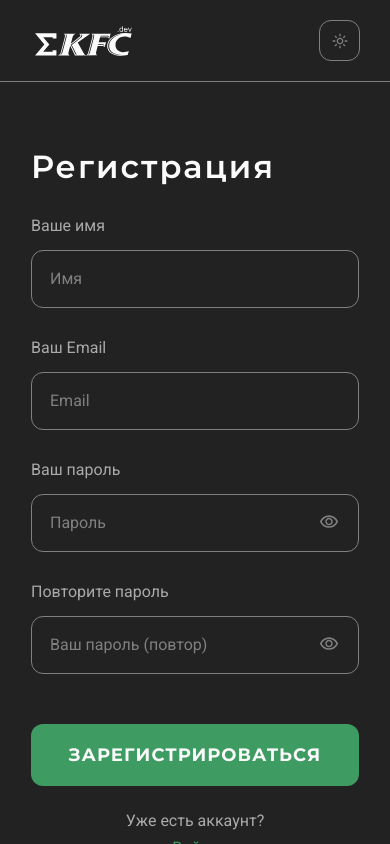
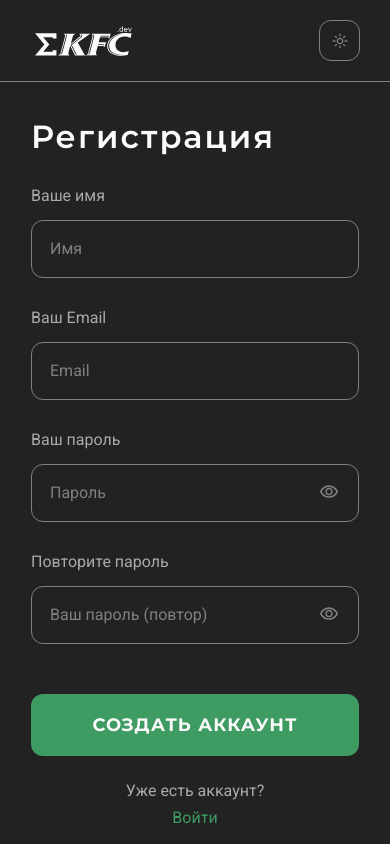
Before and after one commit to tumalexx02/sigma-kfc-dev-proj1, a React (Vite) app in the folder frontend/: page /auth/register in a window 390 px wide. Built offline with nearby package versions, Linux system fonts and the light colour scheme.

Commit message:
Minor style fixes

```diff
--- a/frontend/index.html
+++ b/frontend/index.html
@@ -7,6 +7,7 @@
     <link rel="preconnect" href="https://fonts.googleapis.com">
     <link rel="preconnect" href="https://fonts.gstatic.com" crossorigin>
     <link href="https://fonts.googleapis.com/css2?family=Montserrat:ital,wght@0,100..900;1,100..900&family=Roboto:ital,wght@0,100;0,300;0,400;0,500;0,700;0,900;1,100;1,300;1,400;1,500;1,700;1,900&display=swap" rel="stylesheet">
+    <meta name="theme-color" content="var(--background-color)">
     <title>Sigma KFC Project 1</title>
   </head>
   <body>
--- a/frontend/src/layouts/Auth/AuthLayout.module.css
+++ b/frontend/src/layouts/Auth/AuthLayout.module.css
@@ -3,8 +3,7 @@
   flex-direction: column;
   position: relative;
   background-color: var(--background-color);
-  max-height: 100vh;
-  height: 100vh;
+  height: 100dvh;
 }
 
 .header {
@@ -49,3 +48,9 @@
   border: 5px solid transparent;
   background-clip: content-box;
 }
+
+@media (max-width: 575px) {
+  .content {
+    padding: 30px 10px 60px;
+  }
+}
--- a/frontend/src/pages/Register/Register.tsx
+++ b/frontend/src/pages/Register/Register.tsx
@@ -151,7 +151,7 @@ export function Register() {
           <label className={styles['label']} htmlFor="repeatPasswordRef">Повторите пароль</label>
           <ProtectedInput autoComplete='new-password' ref={repeatPasswordRef} placeholder="Ваш пароль (повтор)" id="repeatPassword" name="repeatPassword" isValid={(errorType !== 'all') && (errorType !== 'repeat-password')} onChange={() => clearError()} />
         </div>
-        <Button className={styles['button']} size='big' onMouseDown={e => e.preventDefault()}>Зарегистрироваться</Button>
+        <Button className={styles['button']} size='big' onMouseDown={e => e.preventDefault()}>Создать аккаунт</Button>
       </form>
 
       <div className={styles['more-wrapper']}>
```
